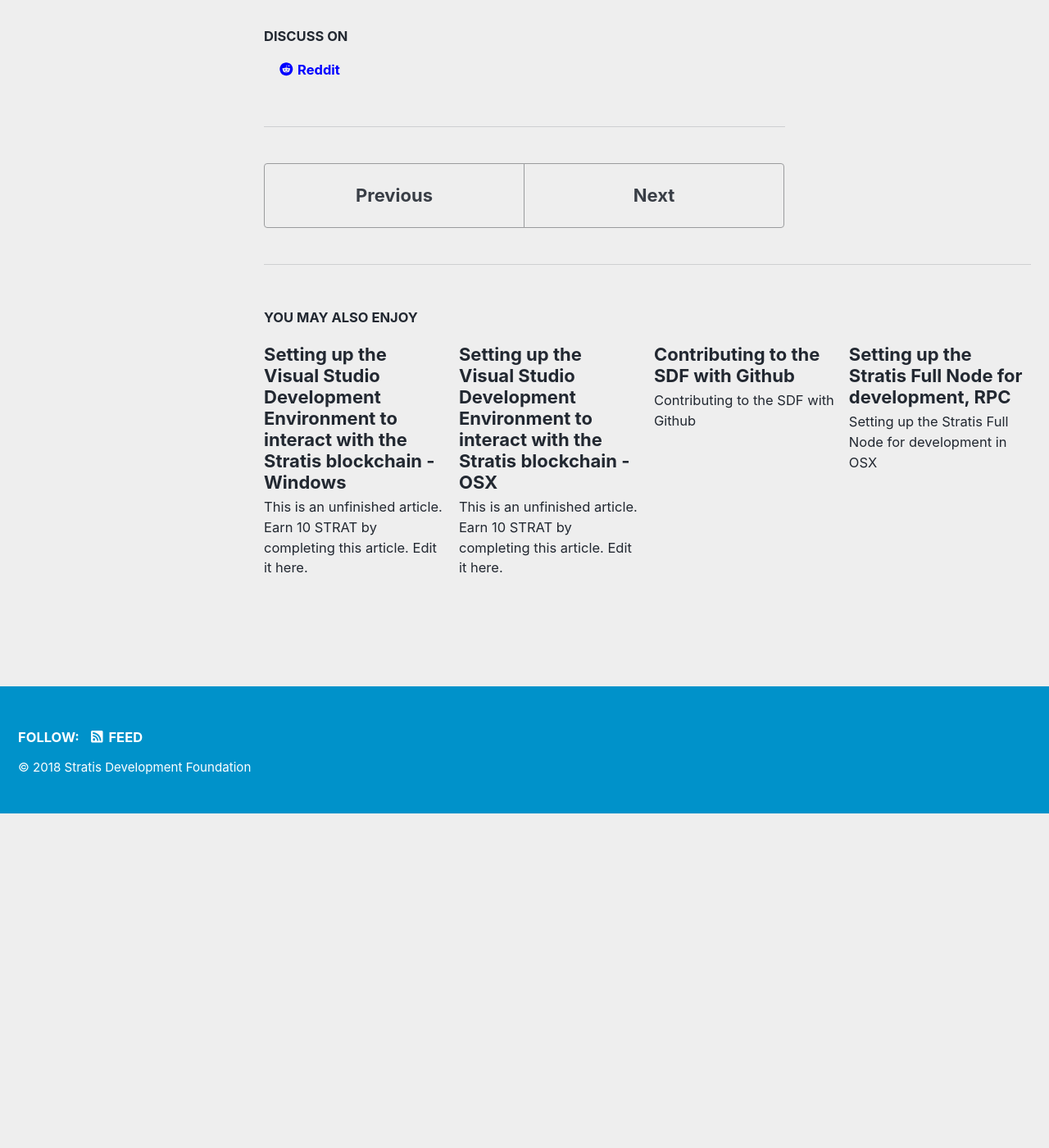
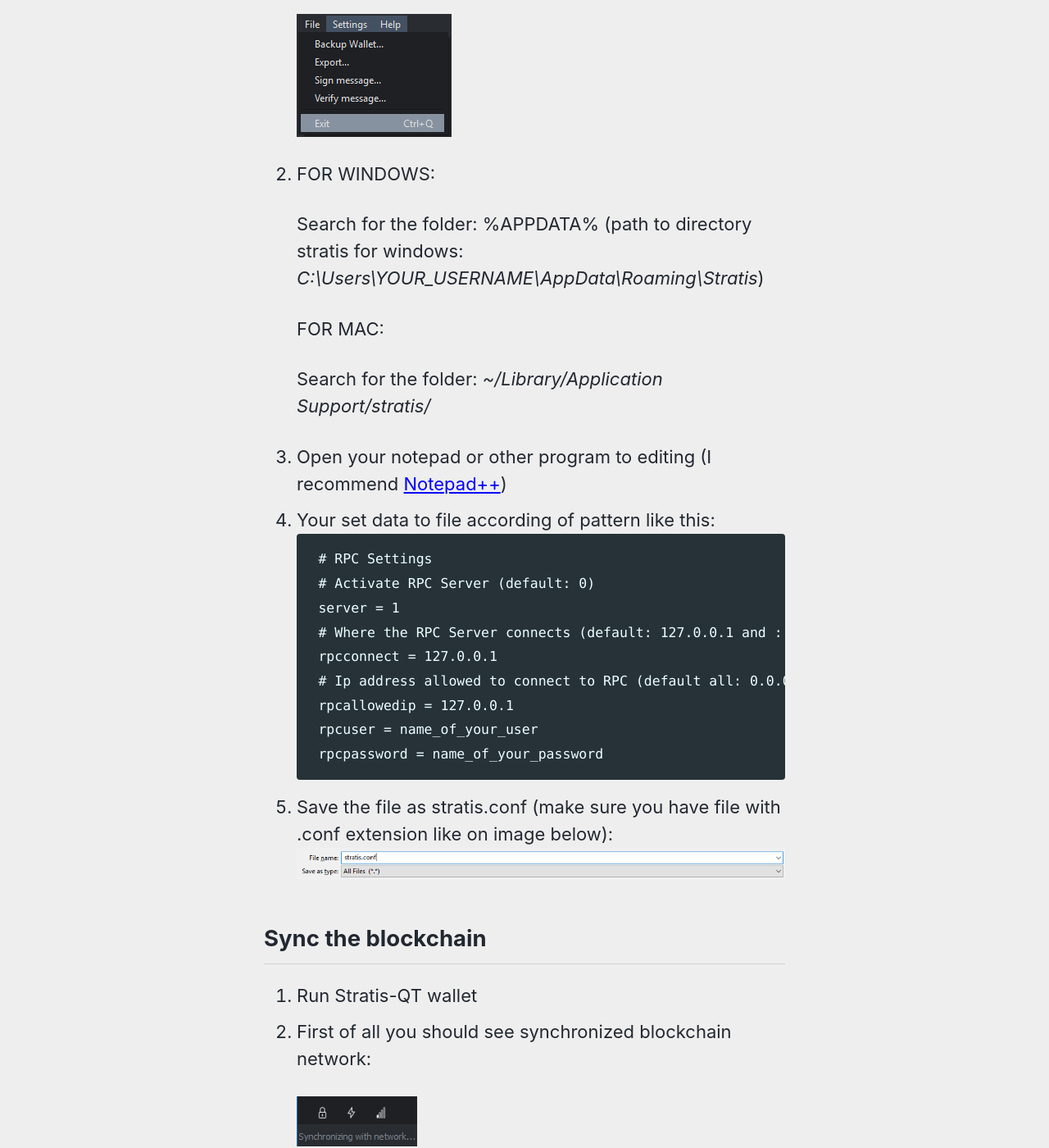
Before and after one commit to StratisDevelopmentFoundation/StratisDevelopmentFoundation.github.io, a Jekyll site: the page built from _posts/2018-04-01-QT-RPC.md, in a window 1280 px wide and 1400 px high, scrolled down 1312 px. Shown: the whole window at 82% size. Built offline with Jekyll 4.4.1, drawn with Linux system fonts in a browser that asks for light colours; nearby versions of some CDN libraries; before the commit the page ends 2303 px from its top, so only the background shows below that; some of the changed text lies outside the part shown.

Commit message:
details_steps_with_screenshots_for_qt_wallet

````diff
--- a/_posts/2018-04-01-QT-RPC.md
+++ b/_posts/2018-04-01-QT-RPC.md
@@ -15,12 +15,56 @@
 This article will show you how to install the old Stratis wallet ("QT") and how to configure it to function as an API for other programs to access it.
 
 ## Download and run the Stratis QT wallet
+1. [Download Stratis-QT wallet](https://github.com/stratisproject/stratisX/releases/tag/v2.0.0.3) (version on Windows or Mac)
+2. Unzip downloaded file
+3. Run *stratis-qt.exe* in your directory (give permission for your Windows firewall if it is neceessary). Your qt-wallet should look like this:
+    ![alt text](/assets/images/qt_wallet.png "qt_wallet")
 
 ## Modify the stratis.conf file to enable the RPC server
+1. Make sure that your wallet is closed
+
+    ![alt text](/assets/images/qt_wallet_exit.png "qt_wallet_exit")
+
+2. FOR WINDOWS:
+
+    Search for the folder: %APPDATA% (path to directory stratis for windows: *C:\Users\YOUR_USERNAME\AppData\Roaming\Stratis*)
+
+    FOR MAC:
+
+    Search for the folder: *~/Library/Application Support/stratis/*
+5. Open your notepad or other program to editing (I recommend [Notepad++](https://notepad-plus-plus.org/download/v7.5.6.html))
+4. Your set data to file according of pattern like this:
+    ```
+    # RPC Settings
+    # Activate RPC Server (default: 0)
+    server = 1
+    # Where the RPC Server connects (default: 127.0.0.1 and ::1)
+    rpcconnect = 127.0.0.1
+    # Ip address allowed to connect to RPC (default all: 0.0.0.0 and ::)
+    rpcallowedip = 127.0.0.1
+    rpcuser = name_of_your_user
+    rpcpassword = name_of_your_password
+    ```
+5. Save the file as stratis.conf (make sure you have file with .conf extension like on image below):
+![alt text](/assets/images/conf_extension.png "conf_extension")
 
 ## Sync the blockchain
+1. Run Stratis-QT wallet
+2. First of all you should see synchronized blockchain network:
+
+    ![alt text](/assets/images/qt_wallet_synchronizing_blockchain.png "qt_wallet_synchronizing_blockchain")
+
+    Which means your wallet download blockchain blocks.
+    Synchronizing of blockchain may go couple hours! You must be patient :)
 
 ## Test the RPC connection
+1. When synchronization of Stratis-QT is finished you should see the following in blue square:
+
+    ![alt text](/assets/images/qt_wallet_up_to_date_blockchain.png "qt_wallet_up_to_date_blockchain")
+
+    Which means Stratis-QT wallet is no longer downloading blocks and is up to date at the current block.
+
+    It looks like you finished this tutorial. You can use Stratis-QT wallet right now. Enjoy it!
 
 # Remaining tasks to complete this article
 
````
Also changed, not shown: assets/images/conf_extension.png (added), assets/images/qt_wallet.png (added), assets/images/qt_wallet_exit.png (added), assets/images/qt_wallet_synchronizing_blockchain.png (added), assets/images/qt_wallet_up_to_date_blockchain.png (added).
